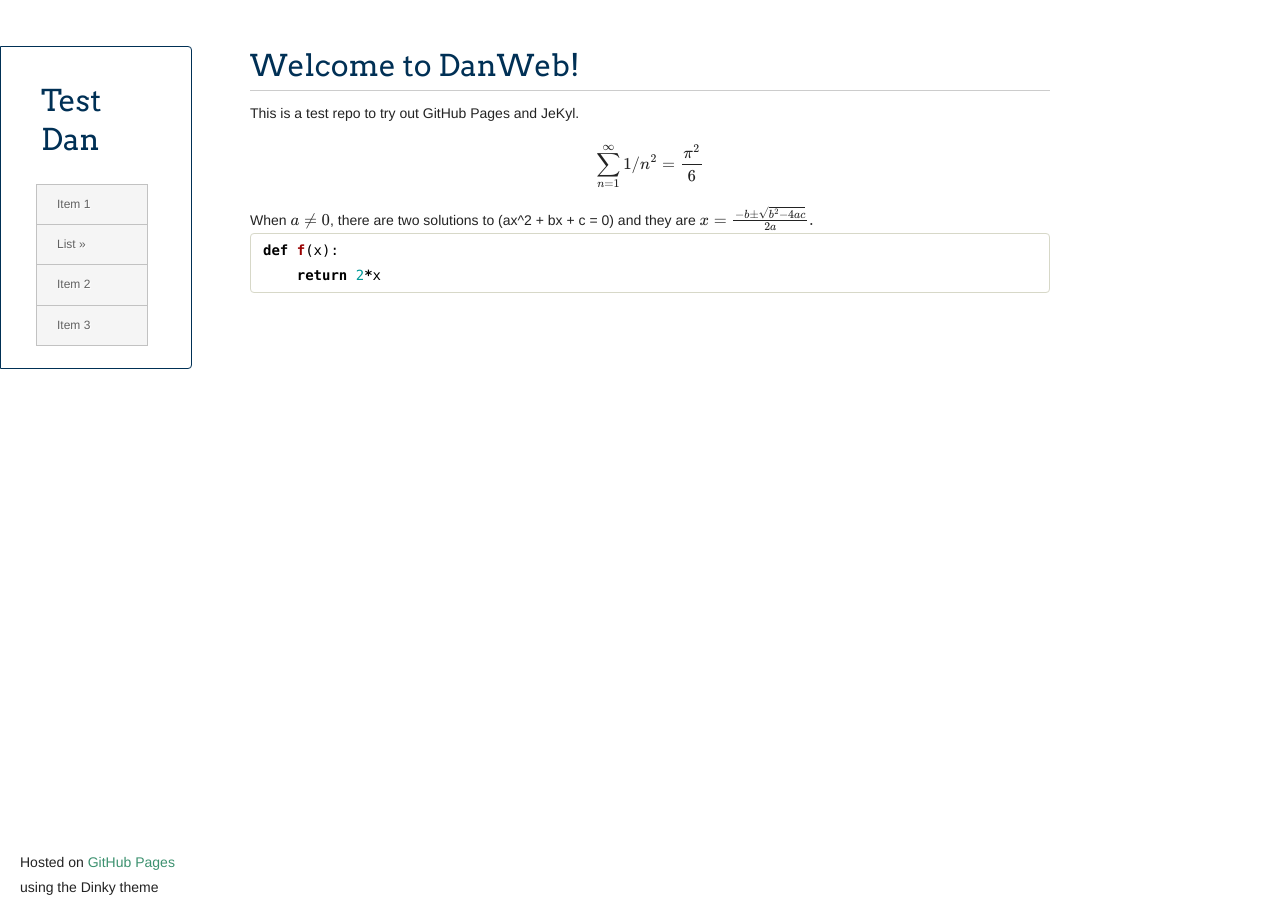
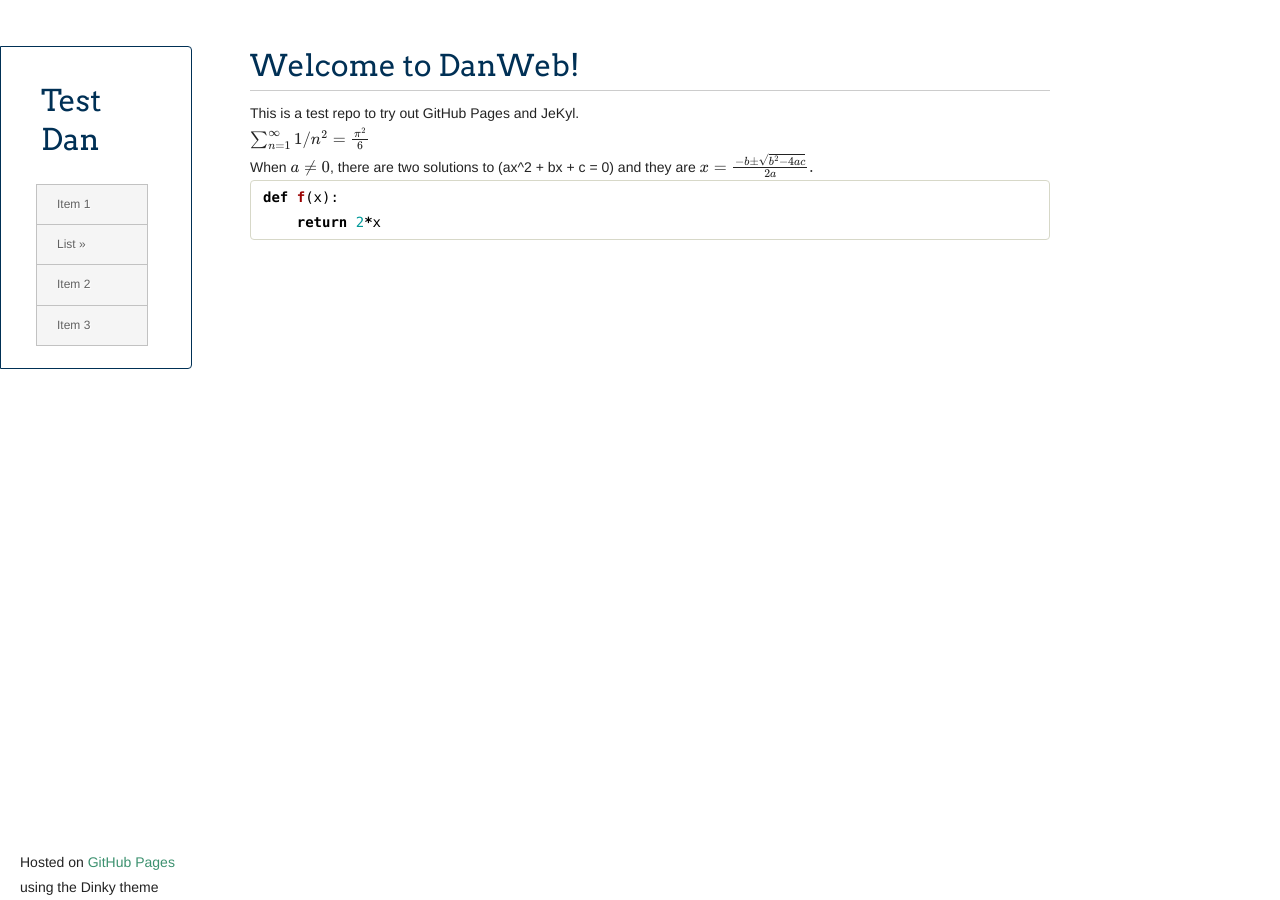
Before and after one commit to dviar2718/DanWeb, a Jekyll site: the page built from index.md, in a window 1280 px wide. Built offline with Jekyll 4.4.1, drawn with Linux system fonts in a browser that asks for light colours; Markdown is read by kramdown in place of the engine named in the settings; formulas are drawn with MathJax 3.

Commit message:
mathjax fix

```diff
--- a/index.md
+++ b/index.md
@@ -7,7 +7,7 @@ Welcome to DanWeb!
 
 This is a test repo to try out GitHub Pages and JeKyl.
 
-$$\sum_{n=1}^\infty 1/n^2 = \frac{\pi^2}{6}$$
+$\sum_{n=1}^\infty 1/n^2 = \frac{\pi^2}{6}$
 
 
 
```
